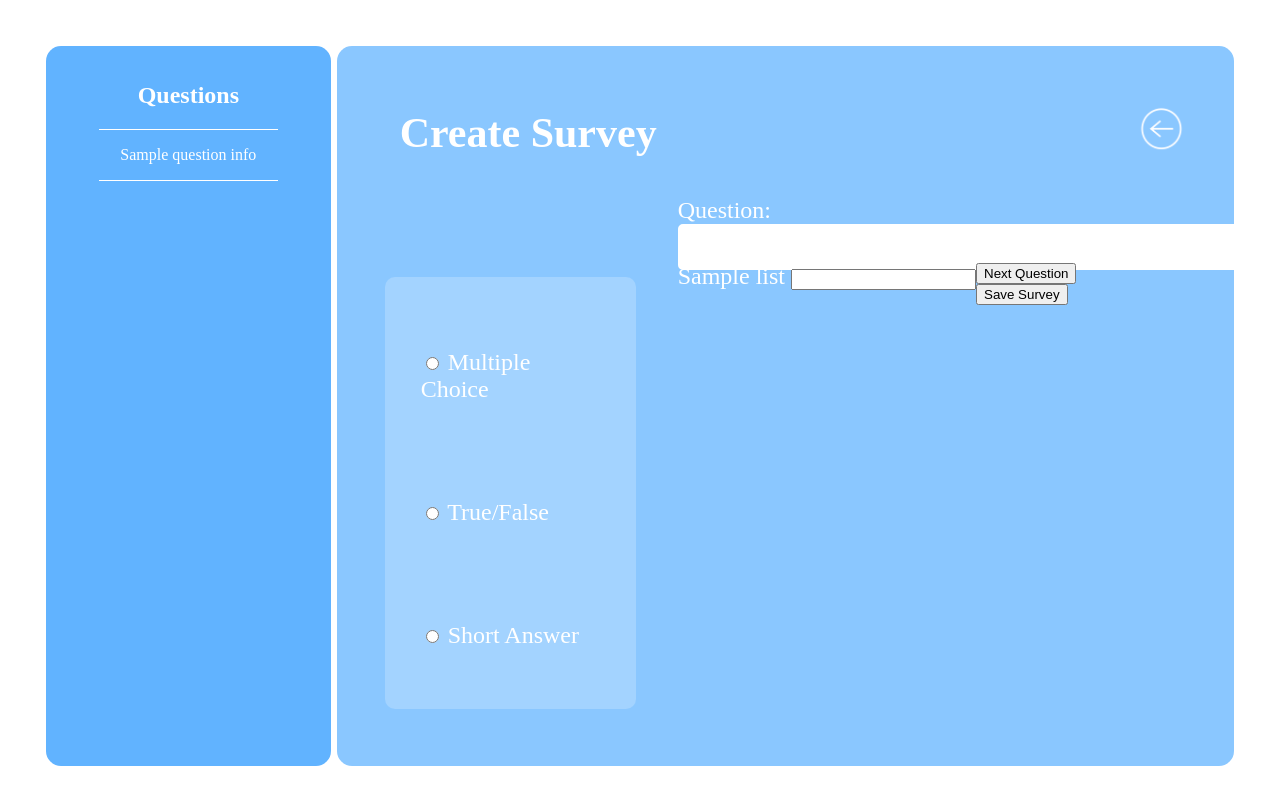
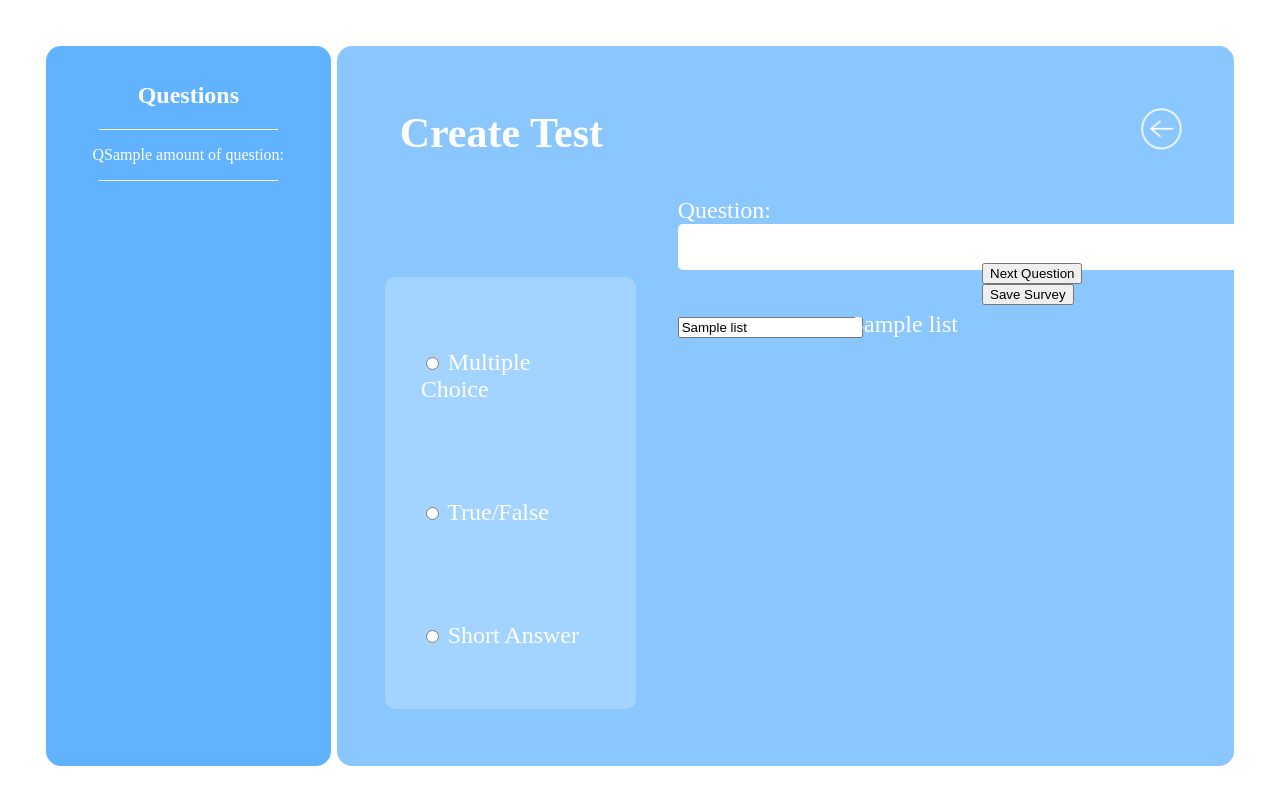
Before and after one commit to mtorres3/SSW322-Test-Survey, a Flask app: template Flask/server/src/templates/survey_creation.html in a window 1280 px wide. Run offline with Flask 2, Linux system fonts and the light colour scheme; the template is opened without the code that fills it: most values are stand-ins (such as "Sample title", 1, 10 or a date in 2020); data that the repository does not hold is empty.

Commit message:
updated survey creation page
still needs route/db setup tho

```diff
--- a/Flask/server/src/app.py
+++ b/Flask/server/src/app.py
@@ -226,4 +226,4 @@ def survey_open():
 
 
 if __name__ == "__main__":
-    app.run(port=5003, debug=True)
+    app.run(port=5005, debug=True)
--- a/Flask/server/src/templates/create_or_open.html
+++ b/Flask/server/src/templates/create_or_open.html
@@ -12,7 +12,7 @@
     <div class='main-box'>
         <a class='back-button' href="taker_or_creator"><img src="{{url_for('static', filename='images/back-button.png')}}" width='50' height='50'></a>
         <div class='button-div-2'>
-            <a href='survey_or_test'><button class='button-two'>Create New File</button></a>
+            <a href='survey_or_test'><button class='button-one'>Create New File</button></a>
             <br>
             <a href='upload_or_grade'><button class='button-one'>Open/Load</button></a>
         </div>
--- a/Flask/server/src/templates/open_file.html
+++ b/Flask/server/src/templates/open_file.html
@@ -10,7 +10,7 @@
 
 <body>
     <div class='main-box'>
-        <a class='back-button' href="create_or_open"><img src="{{url_for('static', filename='images/back-button.png')}}" width='50' height='50'></a>
+        <a class='back-button' href="upload_or_grade"><img src="{{url_for('static', filename='images/back-button.png')}}" width='50' height='50'></a>
         <div class='button-div-2'>
             <a href='/test_open'><button class='button-one'>Open Test</button></a>
             <br>
--- a/Flask/server/src/templates/survey_creation.html
+++ b/Flask/server/src/templates/survey_creation.html
@@ -12,14 +12,14 @@
     <div class='finished-questions'>
         <h2>Questions</h2>
         <hr>
-        {% for n in questions %}
-        <p>{{questionInfo}}</p>
+        {% for n in amount_of_questions %}
+        <p> Q{{n[-1]}}:</p>
         <hr>
         {% endfor %}
     </div>
 
     <div class='next-question'>
-        <h1>Create Survey</h1>
+        <h1>Create Test</h1>
         <a href='/survey_or_test'><img src="{{url_for('static', filename='images/back-button.png')}}" height='50' width='50' class='back'></a>
 
         <div class='question-type-div'>
@@ -38,20 +38,25 @@
 
         <form id='question-input-form' method='POST'>
             <label for='question'>Question:
-                <input type='text' id='question'>
+                <input type='text' name = "question" id='question'>
             </label>
             <div class={{correctAnswer}}>
+                <!-- Add correct answer radios... -->
                 {% for n in my_list %}
-                    <label>{{n}}
-                    <input type={{questionType}} class={{questionClass}}>
+                    <label name="{{n}}" class="username">
+                    {% if radioChoices==True %}
+                        {{n}}<input type={{questionType}} name = "{{n}}" class={{questionClass}}>
+                    {% else %}
+                        <input type={{questionType}} name = 'correct-answer' value = "{{n}}" class={{questionClass}}><p class='tf-text'>{{n}}</p>
+                    {% endif %}
                     </label>
                 {% endfor %}
             </div>
-            <button type='submit' id={{qSubmit}}>Next Question</button>
+            <button type='submit' id={{qSubmit}} name = 'submit' value = 'next-question'>Next Question</button>
         </form>
 
         <form id='test-submit' method='POST'>
-            <button type='submit' id={{cSubmit}}>Save Survey</button>
+            <button type='submit' id={{cSubmit}} name = 'submit' value = 'save-test'>Save Survey</button>
         </form>
 
     </div>
```
